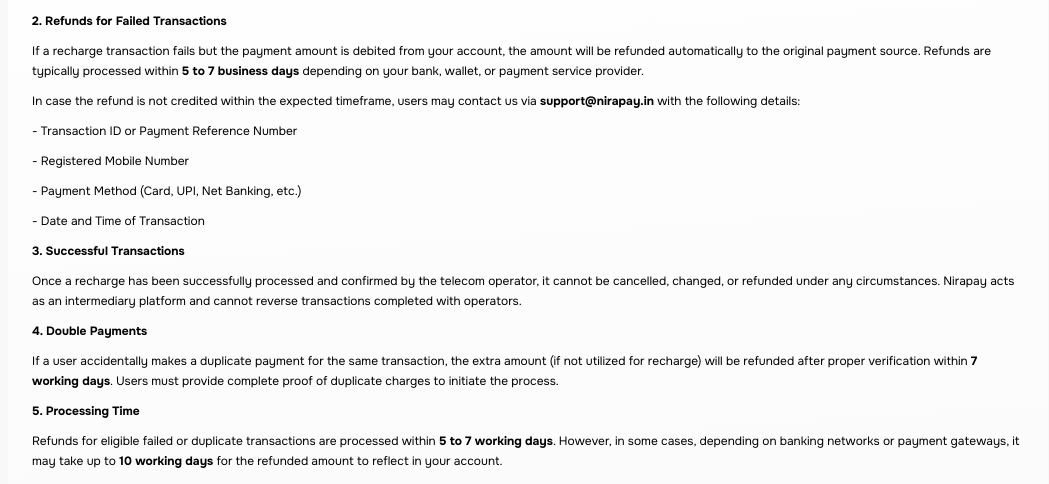
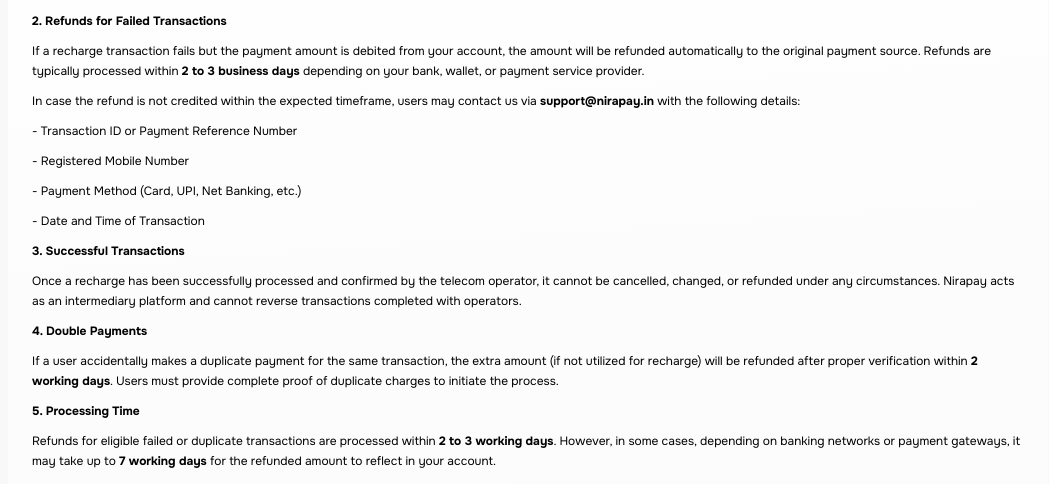
Before and after one commit to Nirapay/Nirapay, a plain HTML site: page docs/refundspolicy.html in a window 1280 px wide. Shown: the part 463-947 px from the top of the page, without its empty margins (112-1161 px from the left). Drawn offline with Linux system fonts and the light colour scheme.

Commit message:
Update refundspolicy.html

```diff
--- a/docs/refundspolicy.html
+++ b/docs/refundspolicy.html
@@ -190,7 +190,7 @@
 <p>All mobile recharge transactions processed through <b>www.nirapay.in</b> are final once successfully completed. We do not offer cancellations or refunds for recharges that have already been successfully processed to the operator. Users are therefore advised to check all details carefully before confirming payment.</p>
 
 <p><b>2. Refunds for Failed Transactions</b></p>
-<p>If a recharge transaction fails but the payment amount is debited from your account, the amount will be refunded automatically to the original payment source. Refunds are typically processed within <b>5 to 7 business days</b> depending on your bank, wallet, or payment service provider.</p>
+<p>If a recharge transaction fails but the payment amount is debited from your account, the amount will be refunded automatically to the original payment source. Refunds are typically processed within <b>2 to 3 business days</b> depending on your bank, wallet, or payment service provider.</p>
 <p>In case the refund is not credited within the expected timeframe, users may contact us via <b>support@nirapay.in</b> with the following details:</p>
 <p>- Transaction ID or Payment Reference Number</p>
 <p>- Registered Mobile Number</p>
@@ -201,10 +201,10 @@
 <p>Once a recharge has been successfully processed and confirmed by the telecom operator, it cannot be cancelled, changed, or refunded under any circumstances. Nirapay acts as an intermediary platform and cannot reverse transactions completed with operators.</p>
 
 <p><b>4. Double Payments</b></p>
-<p>If a user accidentally makes a duplicate payment for the same transaction, the extra amount (if not utilized for recharge) will be refunded after proper verification within <b>7 working days</b>. Users must provide complete proof of duplicate charges to initiate the process.</p>
+<p>If a user accidentally makes a duplicate payment for the same transaction, the extra amount (if not utilized for recharge) will be refunded after proper verification within <b>2 working days</b>. Users must provide complete proof of duplicate charges to initiate the process.</p>
 
 <p><b>5. Processing Time</b></p>
-<p>Refunds for eligible failed or duplicate transactions are processed within <b>5 to 7 working days</b>. However, in some cases, depending on banking networks or payment gateways, it may take up to <b>10 working days</b> for the refunded amount to reflect in your account.</p>
+<p>Refunds for eligible failed or duplicate transactions are processed within <b>2 to 3 working days</b>. However, in some cases, depending on banking networks or payment gateways, it may take up to <b>7 working days</b> for the refunded amount to reflect in your account.</p>
 
 <p><b>6. Mode of Refund</b></p>
 <p>All refunds are credited only to the original source of payment used during the transaction. For example, if you paid via credit card, the refund will be processed back to the same card. We do not issue cash or alternative refunds.</p>
```
